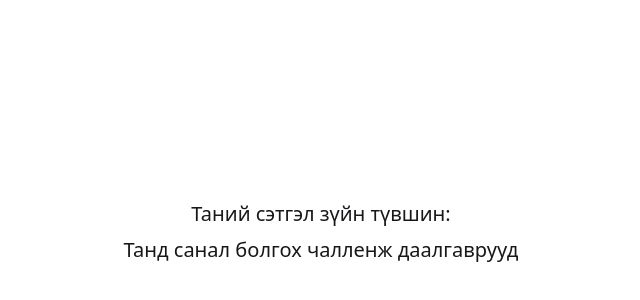
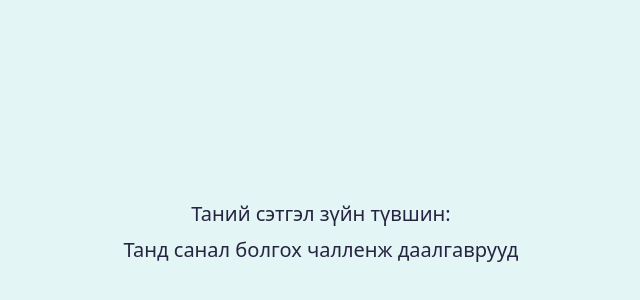
Before and after one commit to batzorig167/myrole, a Next.js app: page /challenge in a window 1280 px wide. Shown: the part 164-464 px from the top of the page, without its empty margins (319-959 px from the left). Built offline with nearby package versions, Linux system fonts and the light colour scheme.

Commit message:
challenge nemelt design

```diff
--- a/src/pages/components/Challenge.jsx
+++ b/src/pages/components/Challenge.jsx
@@ -9,16 +9,16 @@ export default function Challenge({props})
     function closeHandle(){
         setSelectItem(null)
     }
-     return <div className="h-[100vh] flex flex-col justify-center items-center gap-2">
-        <h1 className="text-xl flex justify-center">{"Таний сэтгэл зүйн түвшин:"+result}</h1>
-        <h1 className="text-xl flex justify-center">Танд санал болгох чалленж даалгаврууд</h1>
+     return <div className="h-[100vh] flex flex-col justify-center items-center gap-2 bg-[#e3f6f5]">
+        <h1 className="text-xl flex justify-center text-[#272343]">{"Таний сэтгэл зүйн түвшин:"+result}</h1>
+        <h1 className="text-xl flex justify-center text-[#272343]">Танд санал болгох чалленж даалгаврууд</h1>
 
-     <div className="flex flex-col gap-5">
+     <div className="flex flex-col gap-5 items-center">
          {
              props.map((data,index)=>{
                  return <div key={index}>
 
-                    <button className="rounded-full text-center text-xl w-150 py-2 h-16 transition delay-150 duration-300 ease-in-out hover:-translate-y-1 hover:scale-110 hover:text-[#fff] border text-black rounded-full hover:bg-[#f9593a] bg-blue-400" onClick={handleBtn}>{data.name}</button>
+                    <button className="text-center border border-[#272343] text-xl px-[60px] py-[10px] transition delay-150 duration-300 ease-in-out rounded-full text-[#272343] bg-[#fffffe] max-w-[700px]" onClick={handleBtn}>{data.name}</button>
                      {/* <p><strong>Чалленжийн нэр: </strong>{data.name}</p>
                      <p><strong>Даалгавар: </strong>{data.daalgavar}</p>
                          {
@@ -43,11 +43,11 @@ export default function Challenge({props})
                         <button onClick={closeHandle} className="w-[100vw]  h-[100vh] absolute-50 top-0 left-0" >
                             lol
                         </button>
-                        <div className="bg-gray-400 py-2 px-5 rounded-xl absolute z-[1] flex flex-col w-180 ">
+                        <div className="bg-[#272343] py-2 px-5 rounded-xl absolute z-[1] flex flex-col  text-[#fffffe]">
                             <div className="flex flex-col justify-evenly gap-3">
                                 <div className="flex justify-between">
                                 <p className="text-xl"><strong>Чалленжийн нэр: </strong>{data.name}</p>
-                                    <button type="button" onClick={closeHandle} class="bg-gray-400 rounded-md inline-flex items-center justify-center text-black hover:text-gray-500 focus:outline-none focus:ring-1 focus:ring-inset focus:ring-indigo-500">
+                                    <button type="button" onClick={closeHandle} class="bg-[#272343] rounded-md inline-flex items-center justify-center text-[#fffffe] focus:outline-none focus:ring-1 focus:ring-inset focus:ring-indigo-500">
                                     <span class="sr-only">Close</span>
                                     <svg class="h-6 w-7" xmlns="http://www.w3.org/2000/svg" fill="none" viewBox="0 0 24 24" stroke="currentColor" aria-hidden="true">
                                         <path stroke-linecap="round" stroke-linejoin="round" stroke-width="2" d="M6 18L18 6M6 6l12 12" />
@@ -70,9 +70,9 @@ export default function Challenge({props})
                                     </>
                                 )
                                 }
-                                <p><strong>Зорилго: </strong>{data.zorilgo}</p>
+                                <p className="text-xl"><strong>Зорилго:</strong>{data.zorilgo}</p>
                             </div>
-                            <button onClick={closeHandle} className="text-right pt-13 pr-5 text-black">Хаах</button>
+                            <button onClick={closeHandle} className="text-right pt-13 pr-5 text-[#bae8e8]">Хаах</button>
                         </div>
                     </div>
                 </div>
```
